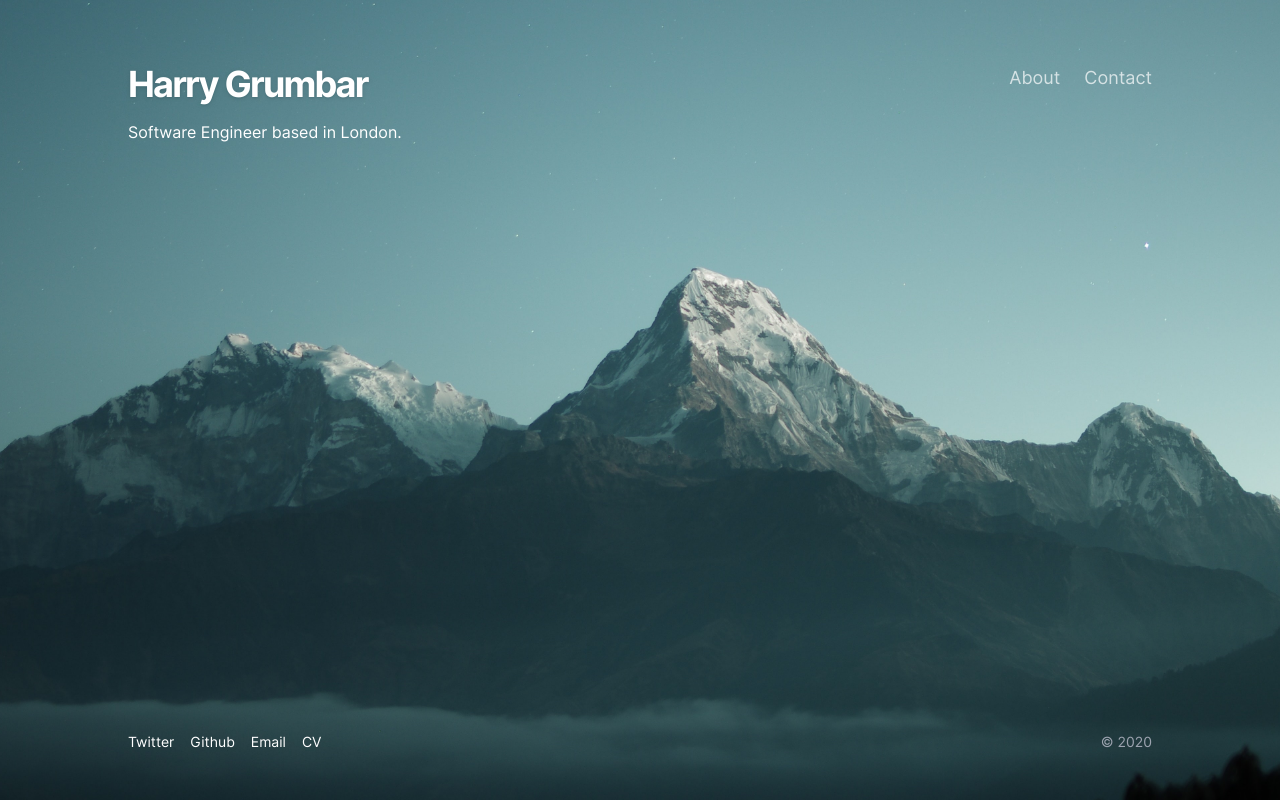
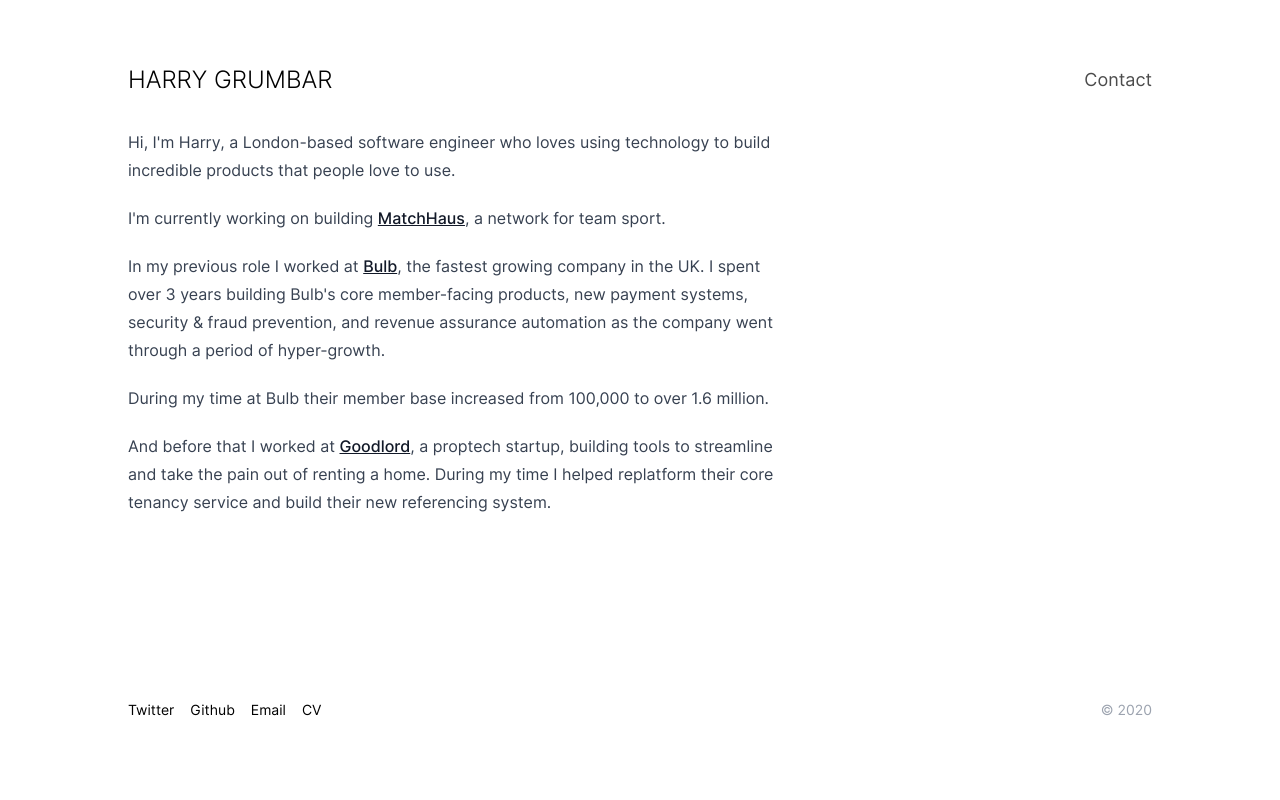
Before and after one commit to harrygr/harry.grumbar.me, a Next.js app: page / in a window 1280 px wide. Built offline with nearby package versions, Linux system fonts and the light colour scheme.

Commit message:
Replace home page with about page

```diff
--- a/cv/App.tsx
+++ b/cv/App.tsx
@@ -62,7 +62,7 @@
           <h2 id="skills-and-interests">Skills and Interests</h2>
 
           <p>
-            I'm a keen sportsman and particularly enjoy cycling, tennis, hocker
+            I'm a keen sportsman and particularly enjoy cycling, tennis, hockey
             and football. I love the outdoors; one of my passions is
             back-country skiing and ski-touring, when travel and conditions
             allow it!
--- a/src/components/SiteNav.tsx
+++ b/src/components/SiteNav.tsx
@@ -8,9 +8,6 @@
 export const SiteNav: React.FC<Props> = ({ className = "" }) => {
   return (
     <nav className={`text-lg space-x-6 ${className}`}>
-      <Link href="/about">
-        <a className="opacity-70 hover:opacity-100">About</a>
-      </Link>
       <Link href="/contact">
         <a className="opacity-70 hover:opacity-100">Contact</a>
       </Link>
--- a/src/components/layout.tsx
+++ b/src/components/layout.tsx
@@ -8,11 +8,11 @@
   useThemeColor("#ffffff");
   return (
     <div className="container mx-auto p-8 md:px-32 md:pt-16 h-full flex flex-col flex-1">
-      <header className="mb-8 sm:flex flex-row-reverse justify-between items-center">
-        <SiteNav className="mb-6 sm:mb-0" />
+      <header className="mb-8 flex justify-between items-center">
         <Link href="/">
           <a className="text-2xl uppercase font-light">Harry Grumbar</a>
         </Link>
+        <SiteNav />
       </header>
       <main>{children}</main>
 
--- a/src/pages/about.tsx
+++ /dev/null
@@ -1,62 +0,0 @@
-import { Layout } from "../components/layout";
-import Head from "next/head";
-
-const About: React.FC = () => {
-  return (
-    <Layout>
-      <Head>
-        <title>About | Harry Grumbar</title>
-        <meta name="description" content="About Harry Grumbar"></meta>
-      </Head>
-
-      <header className="w-full mb-8">
-        <h1 className="text-4xl font-bold tracking-tighter text-gray-800">
-          About
-        </h1>
-      </header>
-
-      <article className="prose">
-        <p>
-          Hey, I'm Harry, a London-based software engineer who loves using
-          technology to build incredible products that people love to use.
-        </p>
-
-        <p>
-          I'm currently working on building{" "}
-          <a href="https://matchhaus.io" target="_blank" title="Matchhaus">
-            MatchHaus
-          </a>
-          , a network for team sport.
-        </p>
-
-        <p>
-          In my previous role I worked at{" "}
-          <a href="https://bulb.co.uk" target="_blank" title="Bulb">
-            Bulb
-          </a>
-          , the fastest growing company in the UK. I spent over 3 years building
-          Bulb's core member-facing products, new payment systems, security
-          &amp; fraud prevention, and revenue assurance automation as the
-          company went through a period of hyper-growth.
-        </p>
-
-        <p>
-          During my time at Bulb their member base increased from 100,000 to
-          over 1.6 million.
-        </p>
-
-        <p>
-          And before that I worked at{" "}
-          <a href="https://goodlord.co" target="_blank">
-            Goodlord
-          </a>
-          , a proptech startup, building tools to streamline and take the pain
-          out of renting a home. During my time I helped replatform their core
-          tenancy service and build their new referencing system.
-        </p>
-      </article>
-    </Layout>
-  );
-};
-
-export default About;
--- a/src/pages/index.tsx
+++ b/src/pages/index.tsx
@@ -1,49 +1,58 @@
-import Image from "next/image";
+import { Layout } from "../components/layout";
 import Head from "next/head";
 
-import bg from "./daniel-leone-g30P1zcOzXo-unsplash.jpg";
-import { useThemeColor } from "../hooks/useThemeColor";
-import { SiteNav } from "../components/SiteNav";
-import { SiteFooter } from "../components/SiteFooter";
-
-const Home = () => {
-  useThemeColor("#65909b");
-
+const Home: React.FC = () => {
   return (
-    <>
+    <Layout>
       <Head>
         <title>Harry Grumbar</title>
         <meta
           name="description"
-          content="Harry Grumbar is a software engineer based in London."
+          content="Harry Grumbar, London-based software engineer"
         ></meta>
       </Head>
 
-      <header className="w-full p-8 md:px-32 md:pt-16 text-white sm:flex flex-row-reverse justify-between">
-        <SiteNav className="sm:ml-6 sm:flex sm:justify-end mb-6" />
-        <div className="space-y-4 ">
-          <h1 className="text-4xl font-bold tracking-tighter drop-shadow">
-            Harry Grumbar
-          </h1>
-          <p>Software Engineer based in London.</p>
-        </div>
-      </header>
+      <article className="prose">
+        <p>
+          Hi, I'm Harry, a London-based software engineer who loves using
+          technology to build incredible products that people love to use.
+        </p>
 
-      <SiteFooter className="text-white p-8 md:px-32" />
+        <p>
+          I'm currently working on building{" "}
+          <a href="https://matchhaus.io" target="_blank" title="Matchhaus">
+            MatchHaus
+          </a>
+          , a network for team sport.
+        </p>
 
-      <div className="bg-gray-600 fixed z-[-1] h-full w-full">
-        <Image
-          alt="Mountains"
-          src={bg}
-          layout="fill"
-          objectFit="cover"
-          priority
-          quality={100}
-          placeholder="blur"
-          className="text-transparent"
-        />
-      </div>
-    </>
+        <p>
+          In my previous role I worked at{" "}
+          <a href="https://bulb.co.uk" target="_blank" title="Bulb">
+            Bulb
+          </a>
+          , the fastest growing company in the UK. I spent over 3 years building
+          Bulb's core member-facing products, new payment systems, security
+          &amp; fraud prevention, and revenue assurance automation as the
+          company went through a period of hyper-growth.
+        </p>
+
+        <p>
+          During my time at Bulb their member base increased from 100,000 to
+          over 1.6 million.
+        </p>
+
+        <p>
+          And before that I worked at{" "}
+          <a href="https://goodlord.co" target="_blank">
+            Goodlord
+          </a>
+          , a proptech startup, building tools to streamline and take the pain
+          out of renting a home. During my time I helped replatform their core
+          tenancy service and build their new referencing system.
+        </p>
+      </article>
+    </Layout>
   );
 };
 
```
Also changed, not shown: src/pages/daniel-leone-g30P1zcOzXo-unsplash.jpg (deleted).
